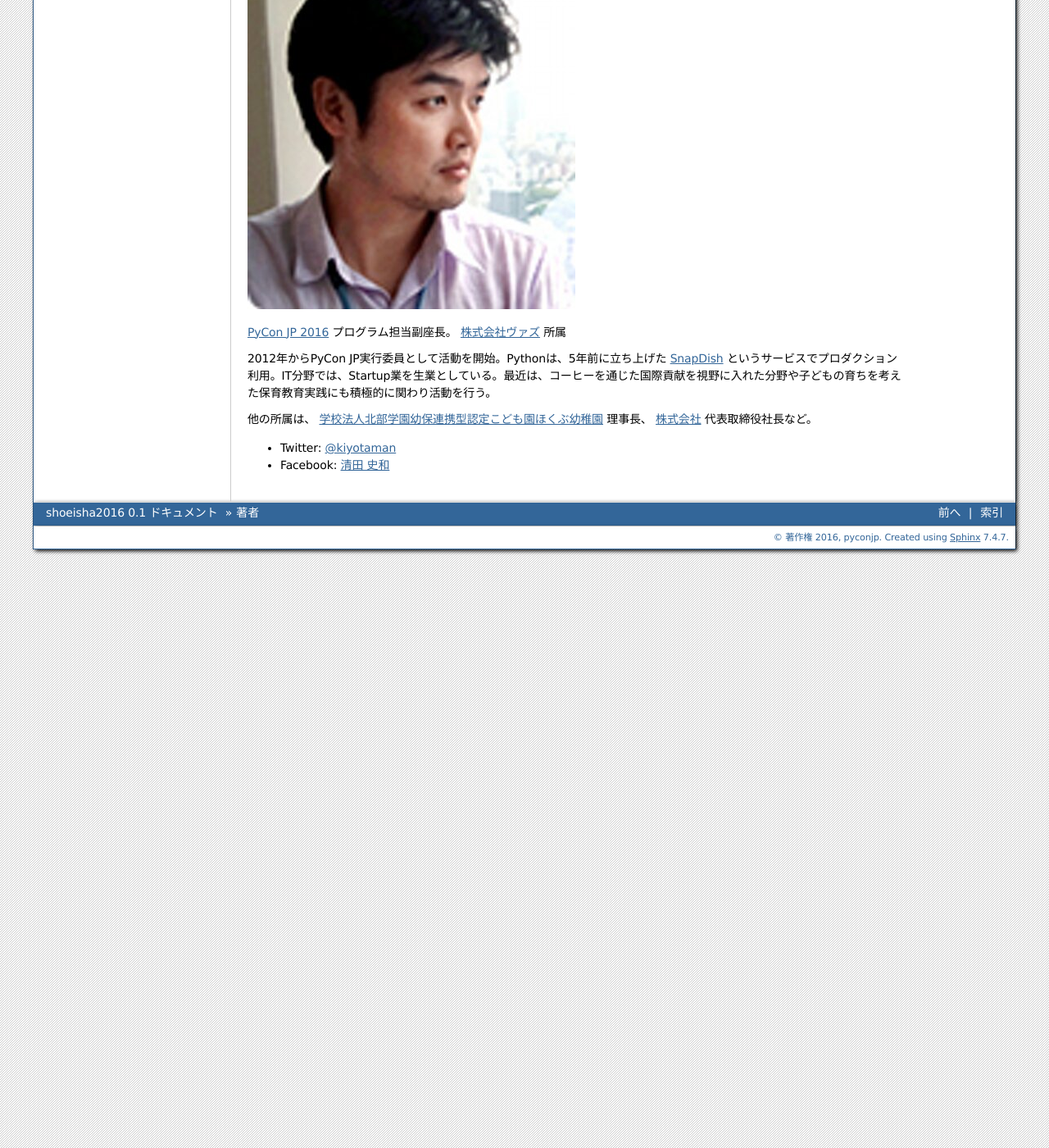
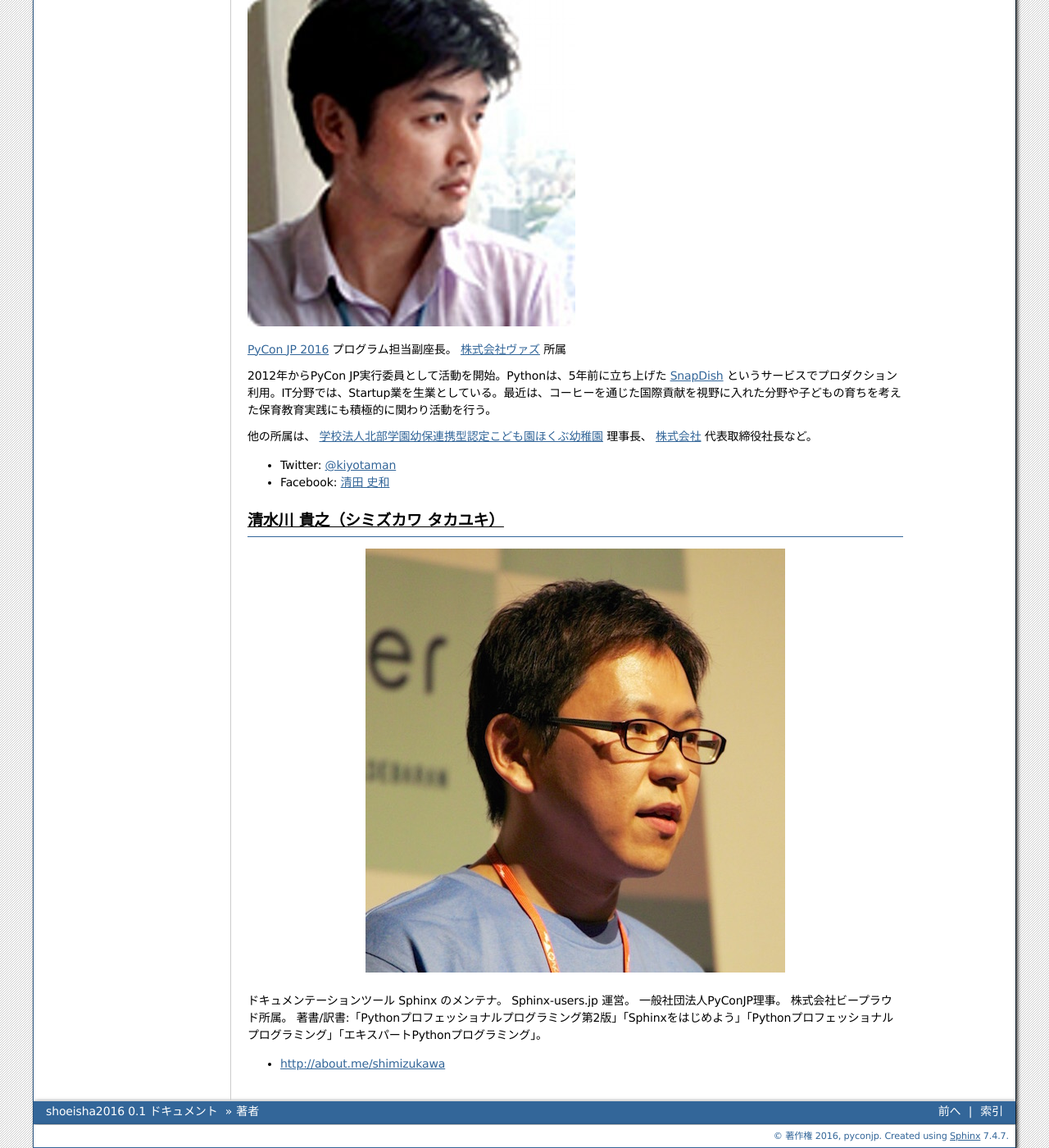
Before and after one commit to pyconjp/shoeisha2016, a Sphinx documentation site: the page built from source/beforereport_authors.rst, in a window 1280 px wide and 1400 px high, scrolled down 941 px. Shown: the whole window at 82% size. Built offline with Sphinx 7.4.7, drawn with Linux system fonts in a browser that asks for light colours; some of the changed text lies outside the part shown.

Commit message:
SAR-1067 清水川プロフィール追加

```diff
--- a/source/beforereport_authors.rst
+++ b/source/beforereport_authors.rst
@@ -44,3 +44,15 @@
 
 - Twitter: `@kiyotaman <https://twitter.com/kiyotaman>`_
 - Facebook: `清田 史和 <https://www.facebook.com/fumikazu.kiyota>`_
+
+
+清水川 貴之（シミズカワ タカユキ）
+=============================================
+
+.. figure:: _static/beforereport_authors/shimizukawa.jpg
+
+ドキュメンテーションツール Sphinx のメンテナ。
+Sphinx-users.jp 運営。 一般社団法人PyConJP理事。 株式会社ビープラウド所属。
+著書/訳書:「Pythonプロフェッショナルプログラミング第2版」「Sphinxをはじめよう」「Pythonプロフェッショナルプログラミング」「エキスパートPythonプログラミング」。
+
+- http://about.me/shimizukawa
```
Also changed, not shown: source/_static/beforereport_authors/shimizukawa.jpg (added).
